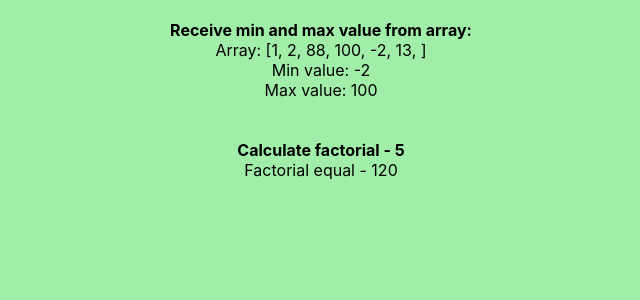
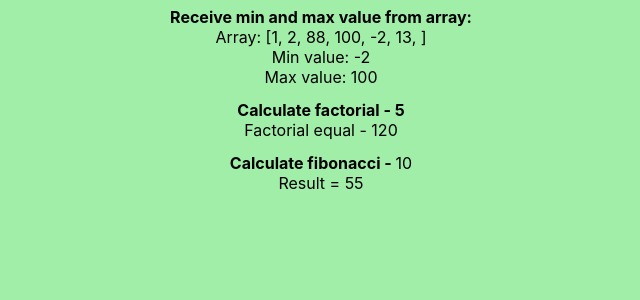
Before and after one commit to AndreiSavelyev1989/interview_tasks, a React (Create React App) app: page / in a window 1280 px wide. Shown: the top 300 px of the page, without its empty margins (319-959 px from the left). Built offline with nearby package versions, Linux system fonts and the light colour scheme.

Commit message:
added fibonacci used 2 ways(cycle&recursion)

```diff
--- a/src/App.js
+++ b/src/App.js
@@ -1,12 +1,14 @@
 import './App.css';
 import {ReceiveMinMaxValue} from "./tasks/ReceiveMinMaxValue";
 import {Factorial} from "./tasks/Factorial";
+import {Fibonacci} from "./tasks/Fibonacci";
 
 function App() {
   return (
     <div className="App">
       <ReceiveMinMaxValue/>
       <Factorial factorialNumber={5}/>
+      <Fibonacci fibonacciNumber={10}/>
     </div>
   );
 }
--- /dev/null
+++ b/src/tasks/Fibonacci.js
@@ -0,0 +1,27 @@
+import React from "react";
+
+export const Fibonacci = React.memo(({fibonacciNumber}) => {
+    const fibonacciCycle = (num) => {
+        let a = 1,
+            b = 1
+        for (let i = 3; i <= num; i++) {
+            [a, b] = [b, a + b]
+        }
+        return b
+    }
+
+    const fibonacciRecursion = (num) => {
+        if (num < 2) {
+            return num
+        }
+        return fibonacciRecursion(num - 1) + fibonacciRecursion(num - 2)
+    }
+
+    console.log(fibonacciRecursion(fibonacciNumber))
+    return (
+        <div>
+            <div><b>Calculate fibonacci - </b>{fibonacciNumber}</div>
+            <div>Result = {fibonacciCycle(fibonacciNumber)}</div>
+        </div>
+    )
+})
```
